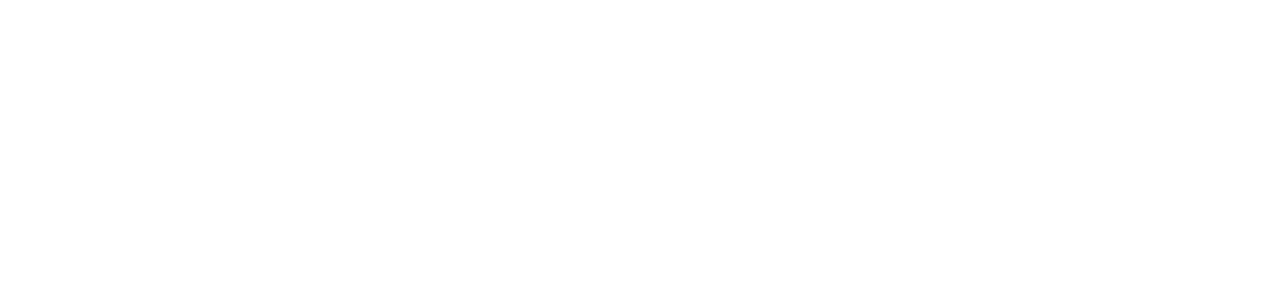
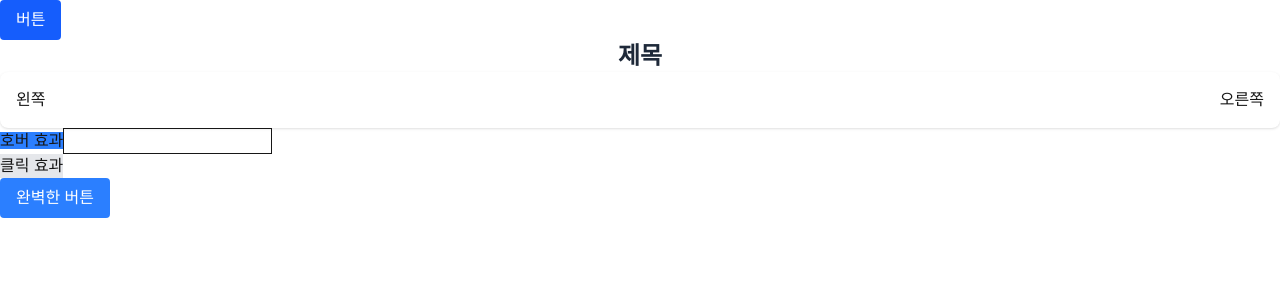
Before and after one commit to tumblecat44/exam-friend-pt-bro, a Next.js app: page / in a window 1280 px wide. Shown: the top 300 px of the page. Built offline with nearby package versions, Linux system fonts and the light colour scheme.

Commit message:
Tailwind 찍먹

```diff
--- a/src/app/page.js
+++ b/src/app/page.js
@@ -2,8 +2,30 @@
 
 export default function Home() {
   return (
-    <div >
+    <div>
+      <button className="px-4 py-2 bg-blue-600 text-white rounded hover:bg-blue-700 transition">
+        버튼
+      </button>
 
+      <h1 className="text-2xl font-bold text-center text-gray-800">제목</h1>
+
+      <div className="bg-white rounded-lg shadow p-4">
+        <div className="flex justify-between items-center">
+          <span>왼쪽</span>
+          <span>오른쪽</span>
+        </div>
+      </div>
+      <span className="bg-blue-500 hover:bg-blue-700 transition-colors">
+        호버 효과
+      </span>
+      <input className="border focus:ring-2 focus:ring-blue-500 focus:border-transparent"></input>
+      <div>
+        <button className="bg-gray-200 active:bg-gray-300">클릭 효과</button>
+      </div>
+
+      <button class="bg-blue-500 hover:bg-blue-600 active:bg-blue-700 focus:ring-2 focus:ring-blue-300 text-white px-4 py-2 rounded transition-all">
+        완벽한 버튼
+      </button>
     </div>
   );
 }
```
